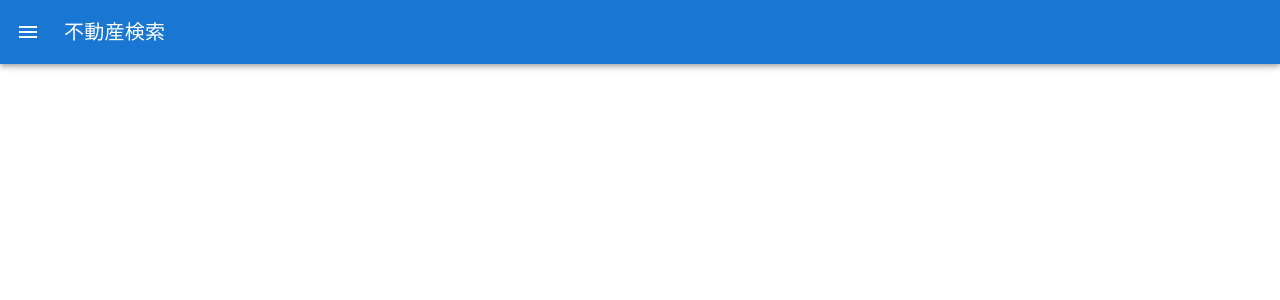
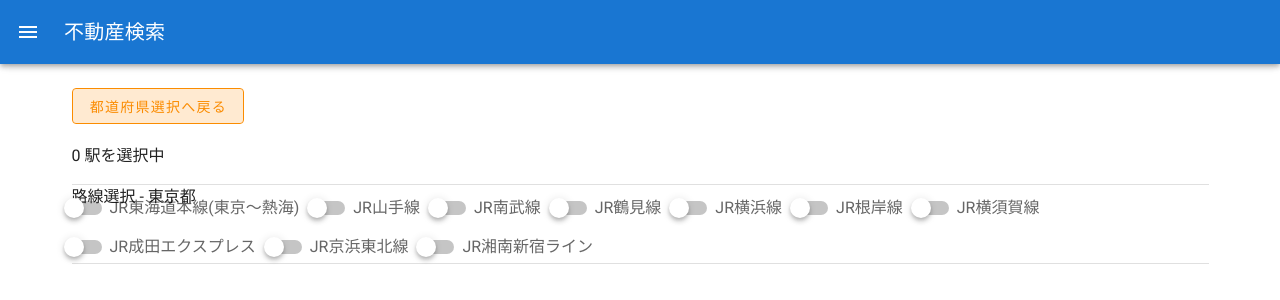
Before and after one commit to mtoyopet/fudosan-search, a Nuxt app: page /prefectures/13 in a window 1280 px wide. Before the commit this address had no page. Shown: the top 300 px of the page. Built offline with nearby package versions, Linux system fonts and the light colour scheme.

Commit message:
路線選択画面完成

```diff
--- a/nuxt.config.js
+++ b/nuxt.config.js
@@ -75,14 +75,20 @@ export default {
       }
     }
   },
-  /*
-  ** Build configuration
-  */
   build: {
-    /*
-    ** You can extend webpack config here
-    */
-    extend (config, ctx) {
+    extend(config, ctx) {
+    // Run ESLint on save
+      if (ctx.isDev && ctx.isClient) {
+        config.module.rules.push({
+          enforce: "pre",
+          test: /\.(js|vue)$/,
+          loader: "eslint-loader",
+          exclude: /(node_modules)/,
+          options: {
+            fix: true
+          }
+        })
+      }
     }
   },
   server: {
--- /dev/null
+++ b/pages/prefectures/_id.vue
@@ -0,0 +1,71 @@
+<template>
+  <v-container fluid>
+    <v-btn
+      to="/prefectures"
+      outlined
+      color="warning"
+      class="mb-5 mr-2"
+    >
+      都道府県選択へ戻る
+    </v-btn>
+    <p>{{ filtered_stations.length || 0 }} 駅を選択中</p>
+    <v-divider />
+    路線選択 - {{ prefectures[$route.params.id - 1].name }}
+    <v-row>
+      <v-switch
+        v-for="dat in data"
+        :key="dat.line_cd"
+        height="5"
+        class="ma-1"
+        :label="dat.line_name"
+        @change="hello(dat.line_cd)"
+      />
+    </v-row>
+    <v-divider />
+    <v-row>
+      <v-switch
+        v-for="dat in filtered_stations"
+        :key="dat.station_cd"
+        height="5"
+        class="ma-1"
+        :label="dat.station_name"
+      />
+    </v-row>
+  </v-container>
+</template>
+
+<script>
+import { routes } from '~/assets/routes.js'
+import { prefectures } from '~/assets/prefectures.js'
+import { stations } from '~/assets/stations.js'
+export default {
+  data () {
+    return {
+      selectedLines: [],
+      checkbox: [],
+      prefectures,
+      stations,
+      data: routes.filter(_ => _.lat > 35.3 && _.lat < 35.7 && _.lon > 139.4 && _.lon < 139.8).slice(0, 10),
+      selectId: 13
+    }
+  },
+  computed: {
+    selected_lines () {
+      return this.selectedLines
+    },
+    filtered_stations () {
+      const lines = this.selected_lines
+      return this.stations.filter(_ => lines.includes(_.line_cd))
+    }
+  },
+  methods: {
+    hello (code) {
+      if (this.selectedLines.includes(code)) {
+        this.selectedLines = this.selectedLines.filter(_ => _ !== code)
+      } else {
+        this.selectedLines.push(code)
+      }
+    }
+  }
+}
+</script>
--- a/pages/prefectures/index.vue
+++ b/pages/prefectures/index.vue
@@ -5,6 +5,7 @@
       <v-btn
         v-for="pref in prefectures"
         :key="pref.code"
+        to="/prefectures/13"
         class="ml-3 mt-2"
         outlined
         color="primary"
```
Also changed, not shown: package.json (+10 -4 lines), .eslintrc.js, 1 other file (tests, documents, lock files or other folders).
